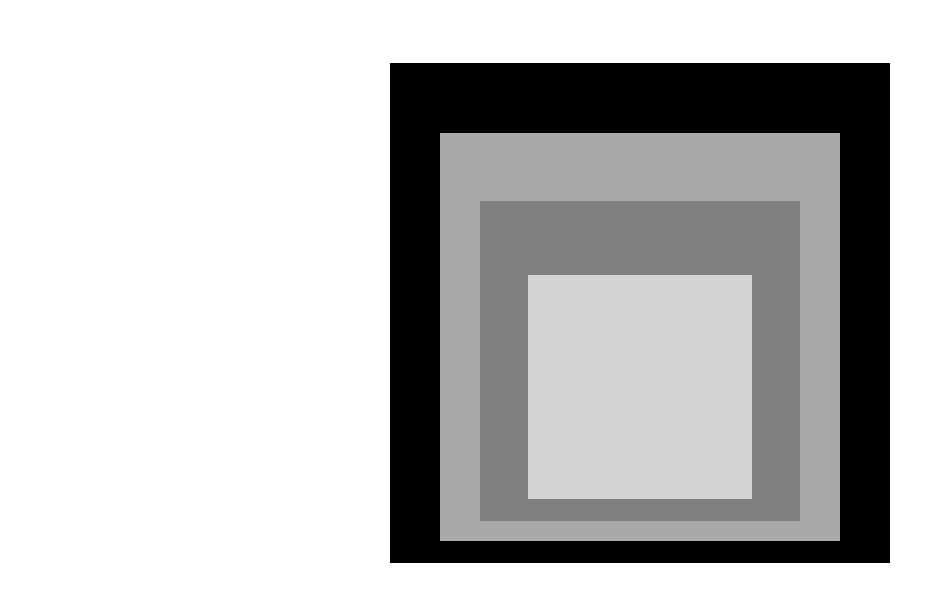
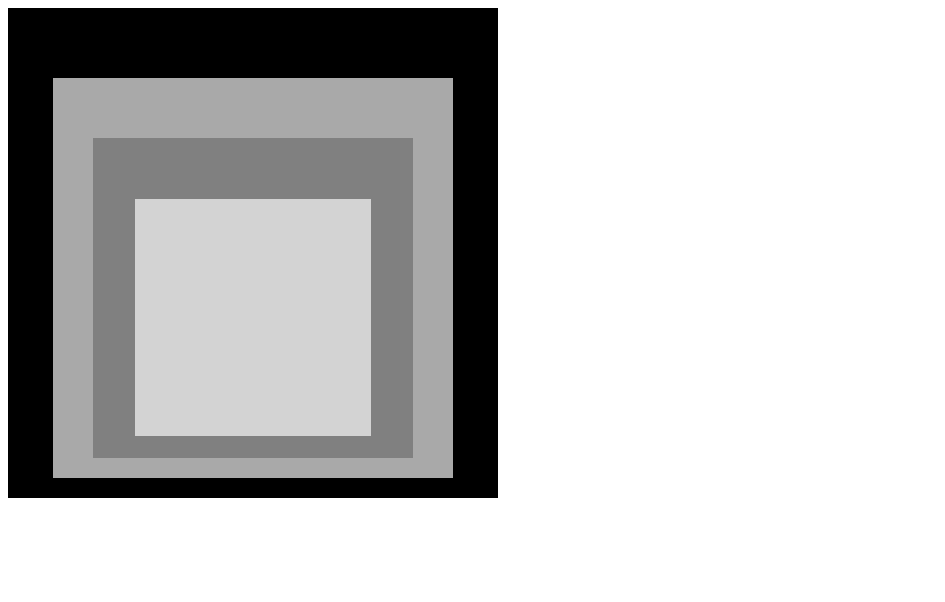
Before and after one commit to amd-rutgers/homage-to-the-square, a plain HTML site: page 02/index.html in a window 1280 px wide. Shown: the whole page, without its empty margins (0-945 px from the left). Drawn offline with Linux system fonts and the light colour scheme.

Commit message:
Updated to use 3 containers

```diff
--- a/00/styles.css
+++ b/00/styles.css
@@ -1,30 +1,6 @@
-.grandfather {
-  background: black;
-  width: 400px;
-  height: 400px;
-  padding: 50px;
-}
 
-.parent {
-  background: darkgrey;
-  width: 100%;
-  height: 100%;
-  padding: 1% 0;
-}
+.grandparent {}
 
-.child {
-  position: relative;
-  background: grey;
-  width: 80%;
-  height: 80%;
-  margin: 10%;
-}
+.parent {}
 
-.grandchild {
-  background: lightgrey;
-  position: absolute;
-  width: 80%;
-  height: 80%;
-  left: 10%;
-  top: 10%;
-}
+.child {}
--- a/01/styles.css
+++ b/01/styles.css
@@ -1,18 +1,12 @@
-.grandfather {
-  background: black;
+
+.grandparent {
+  background: darkgrey;
+  border: 50px solid black;
   width: 400px;
   height: 400px;
-  padding: 50px;
 }
 
 .parent {
-  background: darkgrey;
-  width: 100%;
-  height: 100%;
-  padding: 1% 0;
-}
-
-.child {
   position: relative;
   background: grey;
   width: 80%;
@@ -20,7 +14,7 @@
   margin: 10%;
 }
 
-.grandchild {
+.child {
   background: lightgrey;
   position: absolute;
   width: 80%;
--- a/02/index.html
+++ b/02/index.html
@@ -6,11 +6,9 @@
   </head>
 
   <body>
-    <div class="grandfather">
+    <div class="grandparent">
       <div class="parent">
         <div class="child">
-          <div class="grandchild">
-          </div>
         </div>
       </div>
     </div>
--- a/02/styles.css
+++ b/02/styles.css
@@ -1,31 +1,24 @@
-.grandfather {
-  background: black;
+.grandparent {
+  background: darkgrey;
+  border: 50px solid black;
+  border-width: 70px 45px 20px 45px;
   width: 400px;
   height: 400px;
-  padding: 70px 50px 30px 50px;
-  margin: 5% auto;
 }
 
 .parent {
-  background: darkgrey;
-  width: 100%;
-  height: 100%;
-  padding: 1% 0;
-}
-
-.child {
   position: relative;
   background: grey;
   width: 80%;
   height: 80%;
-  margin: 16% 10% 4% 10%;
+  margin: 15% 10% 5% 10%;
 }
 
-.grandchild {
+.child {
   background: lightgrey;
   position: absolute;
-  width: 70%;
-  height: 70%;
-  left: 15%;
-  top: 23%;
+  width: 74%;
+  height: 74%;
+  left: 13%;
+  top: 19%;
 }
--- a/03/styles.css
+++ b/03/styles.css
@@ -1,31 +1,24 @@
-.grandfather {
-  background: steelblue;
+.grandparent {
+  border: 50px solid steelblue;
+  background: rgb(140, 190, 90);
+  border-width: 70px 45px 20px 45px;
   width: 400px;
   height: 400px;
-  padding: 70px 50px 30px 50px;
-  margin: 5% auto;
 }
 
 .parent {
-  background: rgb(140, 190, 90);
-  width: 100%;
-  height: 100%;
-  padding: 1% 0;
-}
-
-.child {
   position: relative;
   background: #228855;
   width: 80%;
   height: 80%;
-  margin: 16% 10% 4% 10%;
+  margin: 15% 10% 5% 10%;
 }
 
-.grandchild {
+.child {
   background: rgba(50, 70, 200, 0.5);
   position: absolute;
-  width: 70%;
-  height: 70%;
-  left: 15%;
-  top: 23%;
+  width: 74%;
+  height: 74%;
+  left: 13%;
+  top: 19%;
 }
```
Also changed, not shown: 00/index.html (+1 -3 lines), 01/index.html (+1 -3 lines), 03/index.html (+1 -3 lines).
